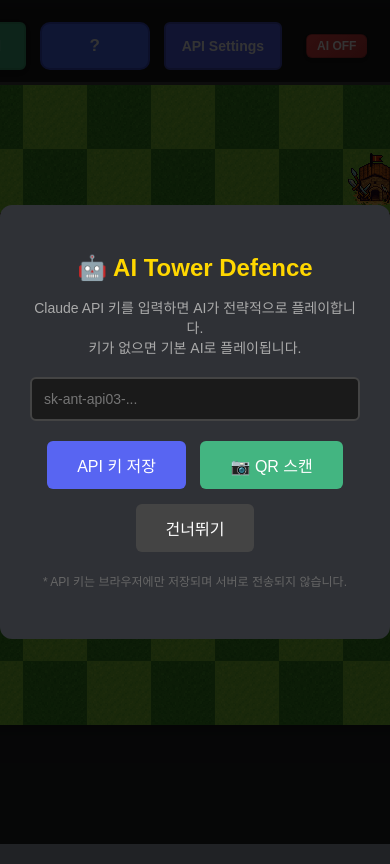
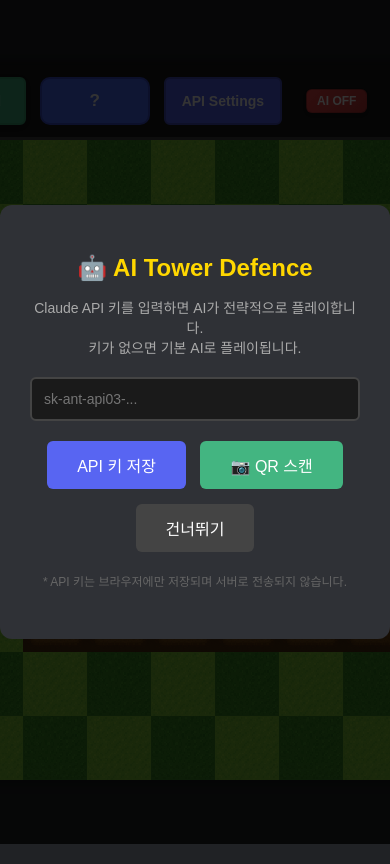
Before and after one commit to orseungwon/AI-Tower-Defence, a plain HTML site: page index.html in a window 390 px wide. Shown: the top 864 px of the page. Drawn offline with Linux system fonts and the light colour scheme.

Commit message:
mobile update

```diff
--- a/sound.js
+++ b/sound.js
@@ -58,8 +58,8 @@ class SoundManager {
       round_end:          { path: 'sounds/round_end.mp3',          volume: 0.07 },
 
       // 유닛 공격
-      attack_melee:       { path: 'sounds/attack_melee.mp3',       volume: 0.07 },
-      attack_ranged:      { path: 'sounds/attack_ranged.mp3',      volume: 0.07 },
+      attack_melee:       { path: 'sounds/attack_melee.mp3',       volume: 0.03 },
+      attack_ranged:      { path: 'sounds/attack_ranged.mp3',      volume: 0.03 },
       attack_tank:        { path: 'sounds/attack_tank.mp3',        volume: 0.03 },
       attack_turret:      { path: 'sounds/attack_turret.mp3',      volume: 0.1  },
 
--- a/style.css
+++ b/style.css
@@ -55,7 +55,8 @@ body {
   font-family: 'Arial', sans-serif;
 }
 
-@media (max-width: 1300px) {
+/* 모바일 가로 모드 (높이가 작을 때만 위쪽 정렬) */
+@media (max-height: 700px) {
   body {
     align-items: flex-start;
     padding: 10px 0;
```
